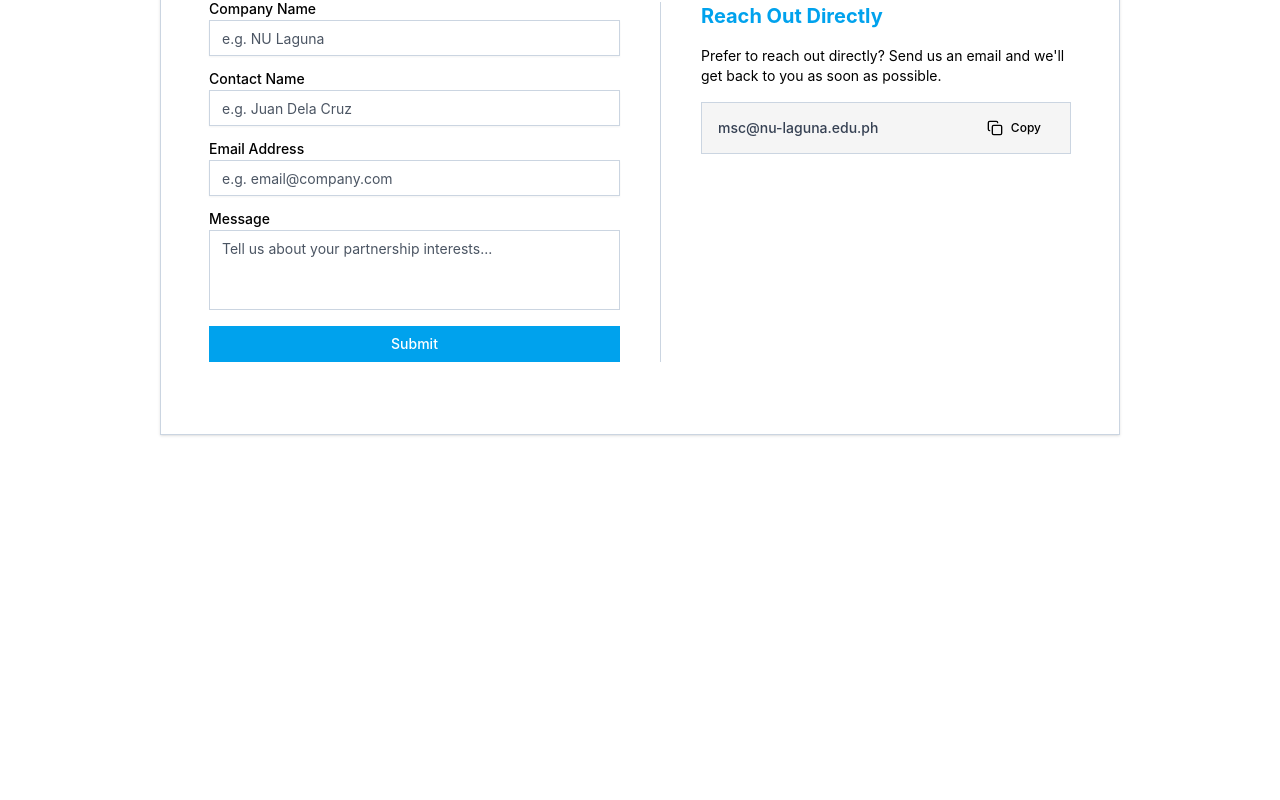
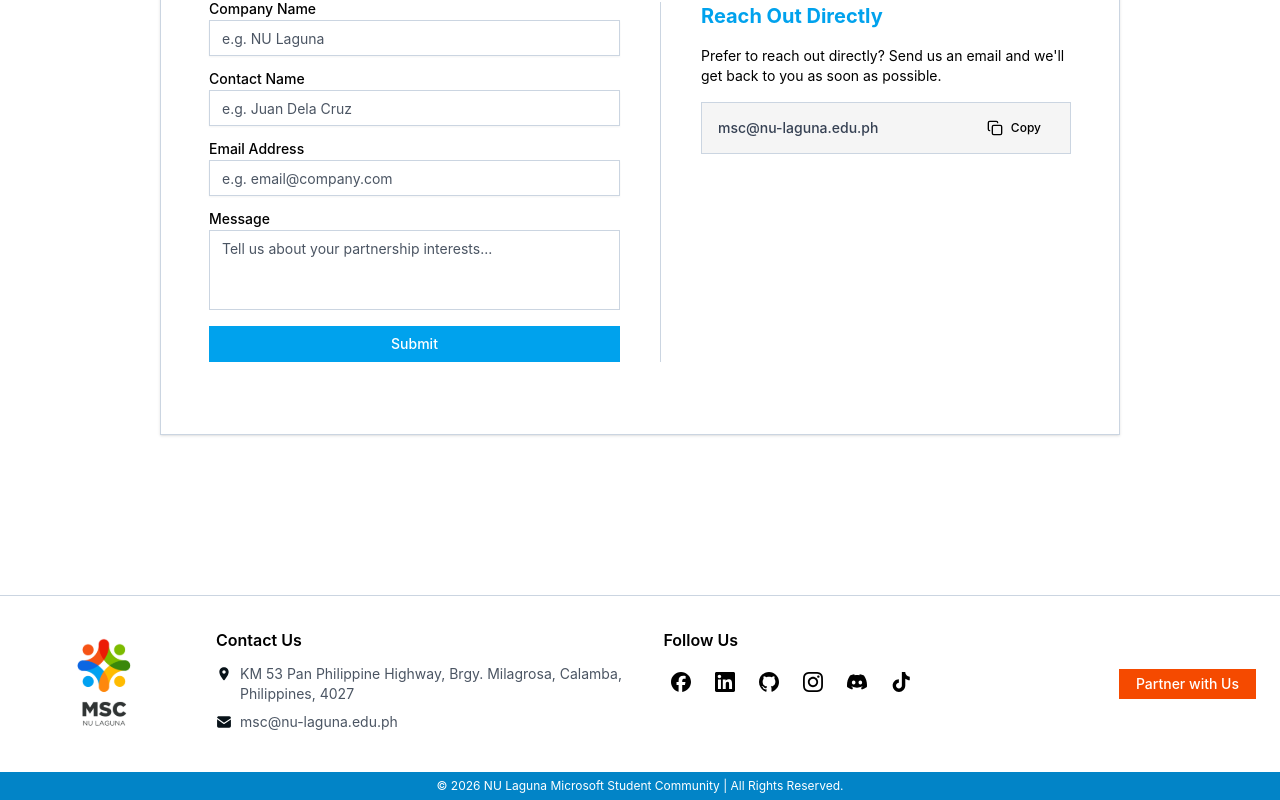
Before and after one commit to mscnulaguna/MSC-Official-Website, a React (Vite) app in the folder client/: page /partners in a window 1280 px wide. Shown: the part 2146-2946 px from the top of the page. Before the commit the page ends 2741 px from the top, so only its background shows below. Built offline with nearby package versions, Linux system fonts and the light colour scheme; no server answers.

Commit message:
chore: enable footer for all pages

```diff
--- a/client/src/App.tsx
+++ b/client/src/App.tsx
@@ -2,6 +2,7 @@ import { BrowserRouter, Routes, Route } from 'react-router-dom'
 import AboutPage from './pages/about'
 import PartnersPage from './pages/partners'
 import { useState, useEffect } from 'react'
+import { Footer } from "@/components/ui/layout/Footer";
 
 const API_BASE_URL = import.meta.env.VITE_API_BASE_URL
 
@@ -31,6 +32,8 @@ export default function App() {
           <Route path="/about" element={<AboutPage />} />
           <Route path="/partners" element={<PartnersPage />} />
         </Routes>
+
+        <Footer />
       </div>
     </BrowserRouter>
   )
--- a/client/src/components/ui/layout/Footer.tsx
+++ b/client/src/components/ui/layout/Footer.tsx
@@ -9,6 +9,8 @@ import igIcon from '@/assets/icons/ig-icon.svg'
 import discordIcon from '@/assets/icons/discord-icon.svg'
 import tiktokIcon from '@/assets/icons/tiktok-icon.svg'
 import { Button } from '@/components/ui/button'
+
+import { Link } from 'react-router-dom'
 
 /**
  * Footer Component
@@ -363,9 +365,11 @@ export function Footer() {
 
           {/* Partner with Us Section */}
           <div className="flex items-center justify-center md:items-center md:justify-end">
-            <Button className="bg-orange-600 hover:bg-orange-700 text-white px-4 py-1 h-auto text-sm">
-              Partner with Us
-            </Button>
+            <Link to="/partners">
+              <Button className="bg-orange-600 hover:bg-orange-700 text-white px-4 py-1 h-auto text-sm">
+                Partner with Us
+              </Button>
+            </Link>
           </div>
         </div>
       </div>
--- a/client/src/pages/partners.tsx
+++ b/client/src/pages/partners.tsx
@@ -323,7 +323,7 @@ export default function PartnersPage(): JSX.Element {
             </section>
 
             {/* ── Section 3: Become a Partner ── */}
-            <section className="py-32 sm:py-40">
+            <section className="py-32 sm:py-40" id="contactForm">
                 <div className="w-4/5 mx-auto px-4 sm:px-6 lg:px-8">
                     <Card className="rounded-none shadow-sm" style={{ border: "1px solid #CBD5E1" }}>
                         <CardContent className="p-6 sm:p-10 lg:p-12">
@@ -341,7 +341,6 @@ export default function PartnersPage(): JSX.Element {
                     </Card>
                 </div>
             </section>
-
         </div>
     );
 }
```
